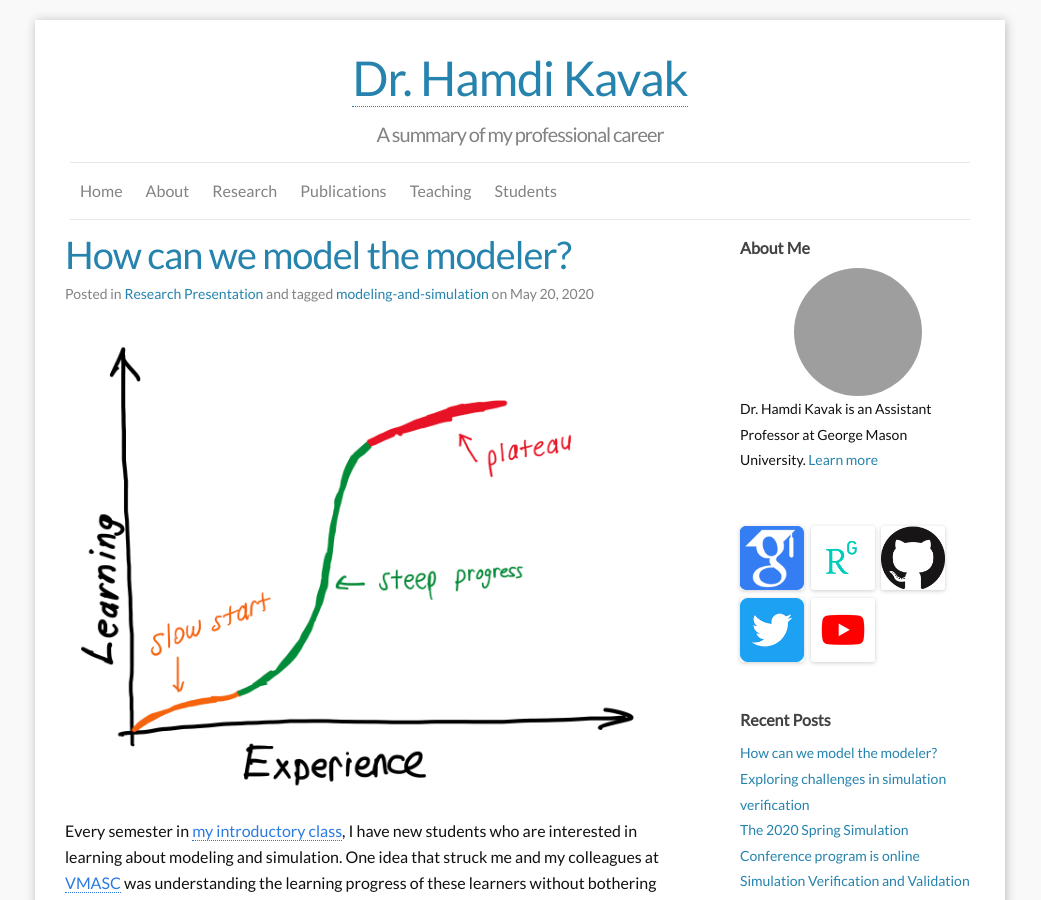
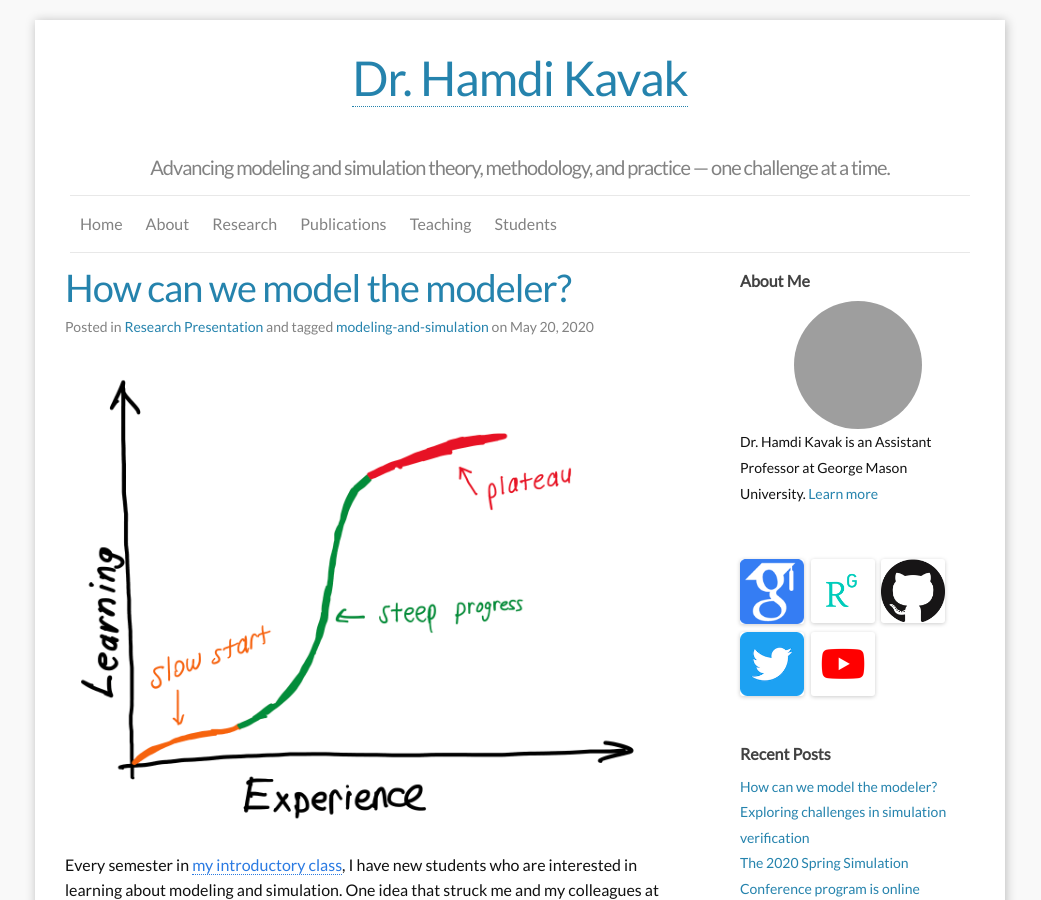
Before and after one commit to hamdikavak/hamdikavak.github.io, a Jekyll site: the page built from index.html, in a window 1280 px wide and 900 px high. Shown: the whole window, without its empty margins (120-1161 px from the left). Built offline with Jekyll 4.4.1, drawn with Linux system fonts in a browser that asks for light colours; nearby versions of some CDN libraries; the list of posts is cut into pages by our own code; grey boxes are pictures that could not be loaded.

Commit message:
Tagline update

```diff
--- a/_config.yml
+++ b/_config.yml
@@ -1,6 +1,6 @@
 ### Site info:
 title: Dr. Hamdi Kavak
-tagline: A summary of my professional career
+tagline: Advancing modeling and simulation theory, methodology, and practice — one challenge at a time.
 author: Dr. Hamdi Kavak
 email: hkavak@gmu.edu
 description: "Dr. Hamdi Kavak's Home Page" # You can edit this line in _config.yml. It will appear in your document head meta and in your feed.xml site description
--- a/_includes/header.html
+++ b/_includes/header.html
@@ -3,7 +3,7 @@
   <div class="wrapper">
 
     <h1 class="site-title"><a href="{{ site.baseurl }}/">{{ site.title }}</a></h1>
-    <h3 class="site-meta">{{ site.tagline }}</h3>
+    <h5 class="site-meta">{{ site.tagline }}</h5>
 
     <nav class="site-nav">
       <a href="#" class="menu-icon">
```
